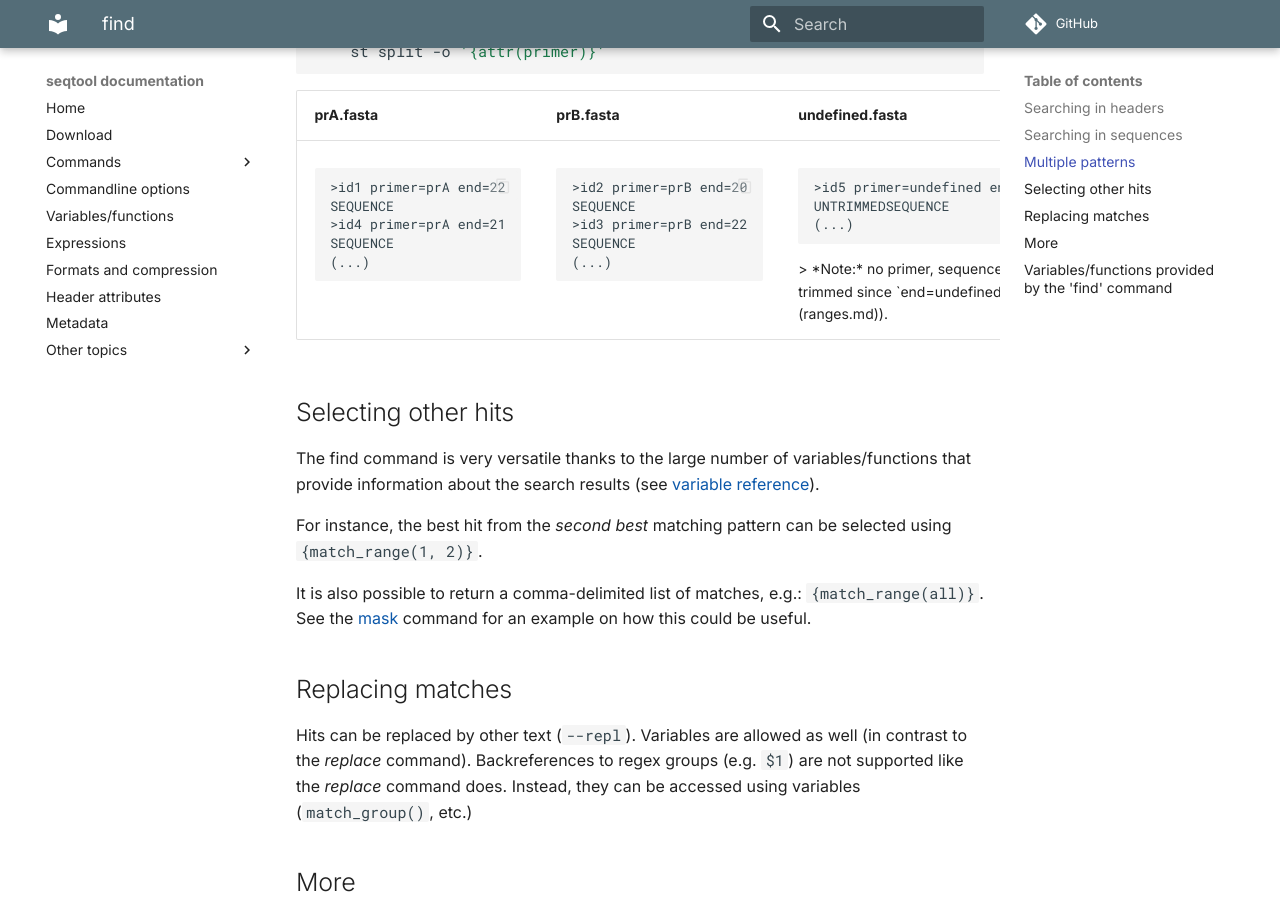
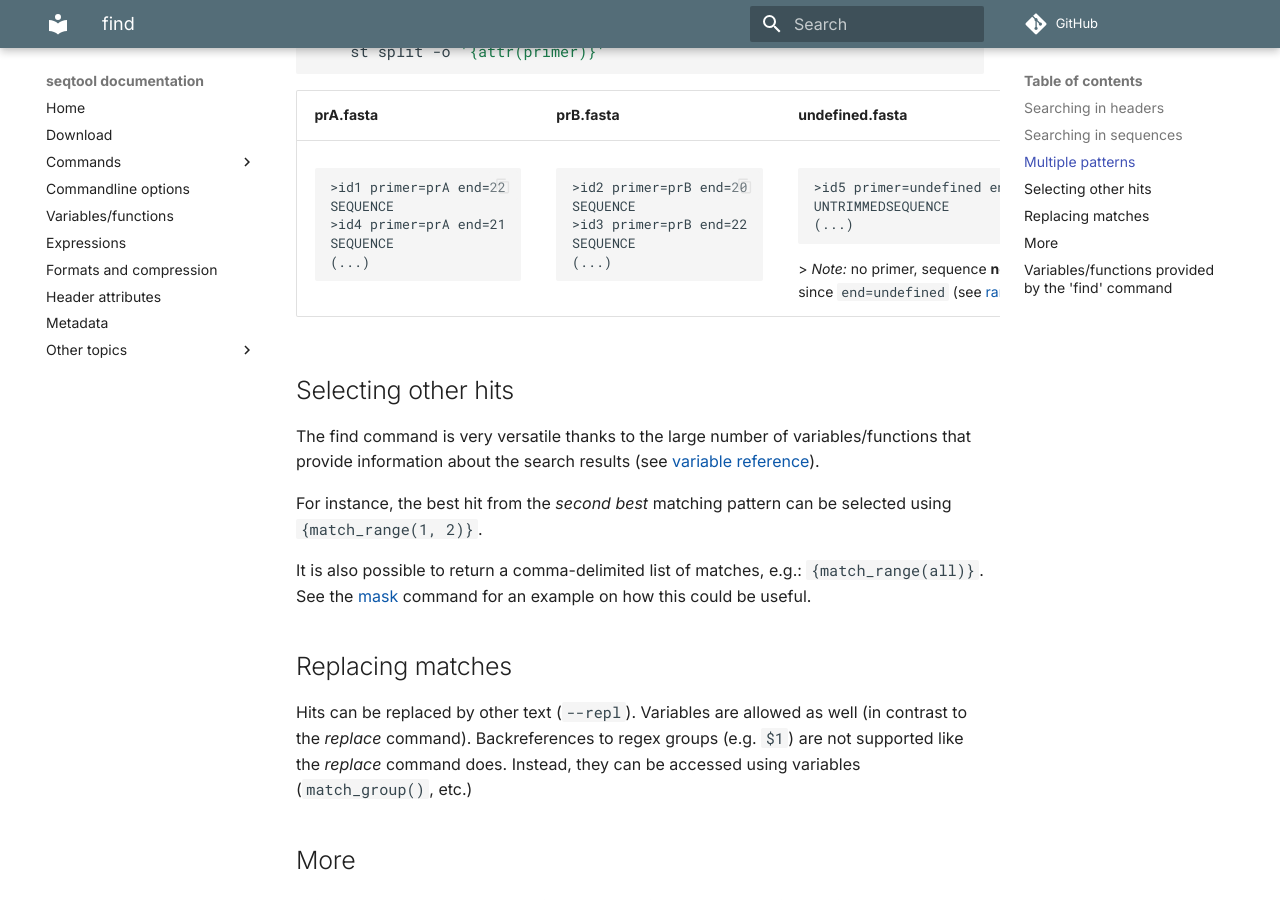
Before and after one commit to markschl/seqtool-docs, an MkDocs documentation site: the page built from docs/find.md, in a window 1280 px wide and 900 px high, scrolled down 4873 px. Built offline with MkDocs 1.6.1 and Material for MkDocs 9.7.7, drawn with Linux system fonts in a browser that asks for light colours; comment, search, counter and statistics services are not loaded.

Commit message:
Fix markdown in tables, take 3

````diff
--- a/docs/find.md
+++ b/docs/find.md
@@ -218,13 +218,13 @@
 primers and then uses [trim](trim.md) to remove the primers, and finally distributes
 the sequences into different files named by the forward primer ([split](split.md)).
 
-<table>
+<table markdown>
 <tr><th>
 
 primers.fasta
 
 </th></tr>
-<tr><td markdown>
+<tr markdown><td markdown>
 
 ```
 >prA
@@ -243,9 +243,9 @@
     st split -o '{attr(primer)}'
 ```
 
-<table>
+<table markdown>
 <tr><th>prA.fasta </th><th>prB.fasta</th><th>undefined.fasta</th></tr>
-<tr>
+<tr markdown>
 <td>
 
 ```
````
Also changed, not shown: _template/_home_head.md (+10 -10 lines), _template/find.md (+4 -4 lines), docs/index.md (+10 -10 lines).
